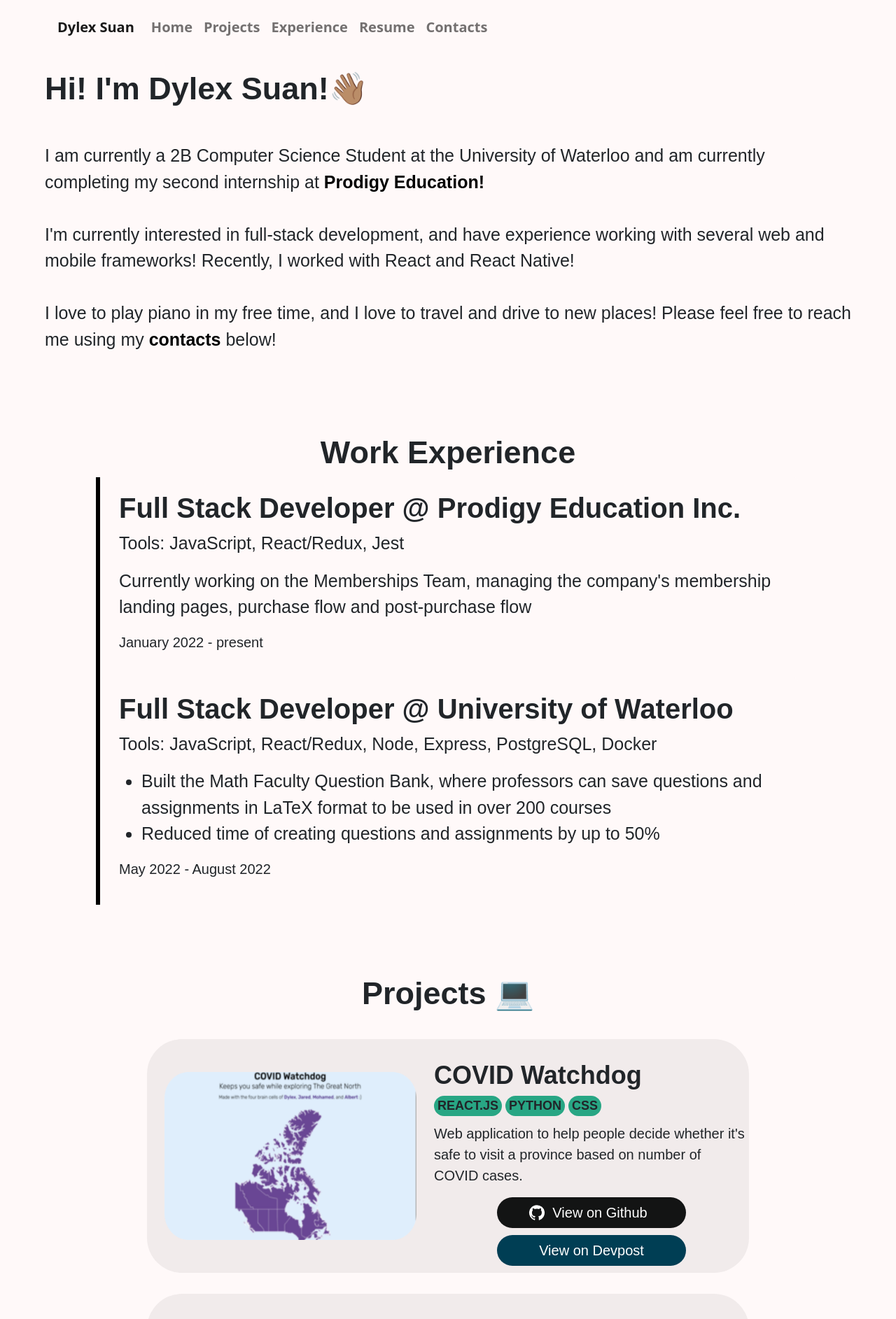
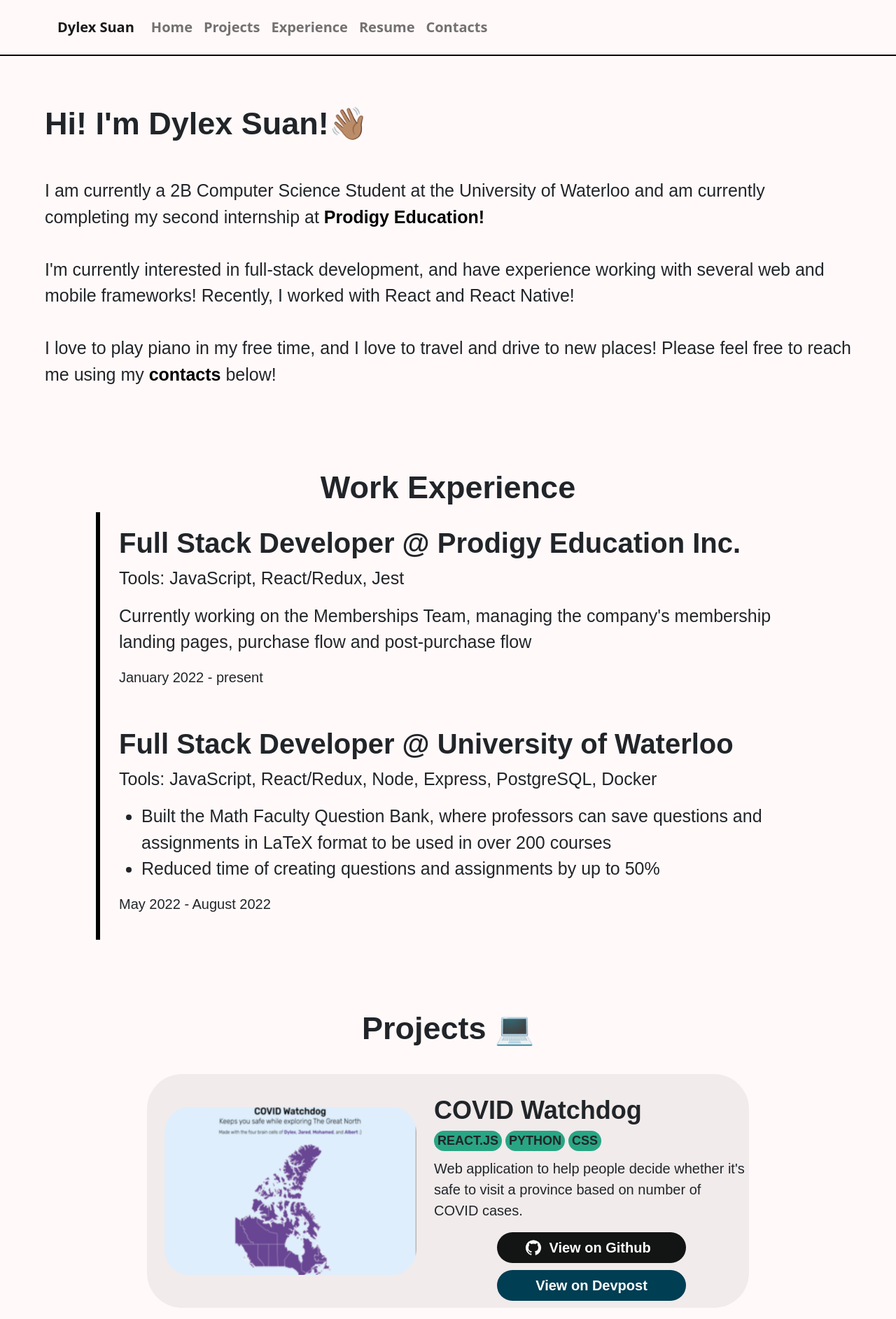
Before and after one commit to dylex-suan/dylex-suan-v2-website, a React (Create React App) app: page / in a window 1280 px wide. Shown: the top 1885 px of the page at 70% size. Built offline with nearby package versions, Linux system fonts and the light colour scheme.

Commit message:
More changes to css

```diff
--- a/src/App.css
+++ b/src/App.css
@@ -4,6 +4,11 @@
   font-weight: bold;
   display: flex;
   justify-content: right;
+  border-bottom: 2px solid black;
   width: 100%;
   z-index: 2;
 }
+
+.navbar .container {
+  border-bottom: none;
+}
--- a/src/components/About.jsx
+++ b/src/components/About.jsx
@@ -20,9 +20,7 @@ const Greeting = styled.h1`
     font-size: 45px;
     font-weight: bold;
     margin-bottom: 50px;
-    @media (max-width: 600px) {
-        margin-top: 250px;
-    }
+    margin-top: 50px;
 `;
 
 const Wrapper = styled.div`
--- a/src/components/Project.jsx
+++ b/src/components/Project.jsx
@@ -132,6 +132,7 @@ const GenericLink = css`
 const GenericRoundText = styled.h2`
     color: white;
     font-size: 20px;
+    font-weight: bold;
     margin: 10px;
 `
 
```
